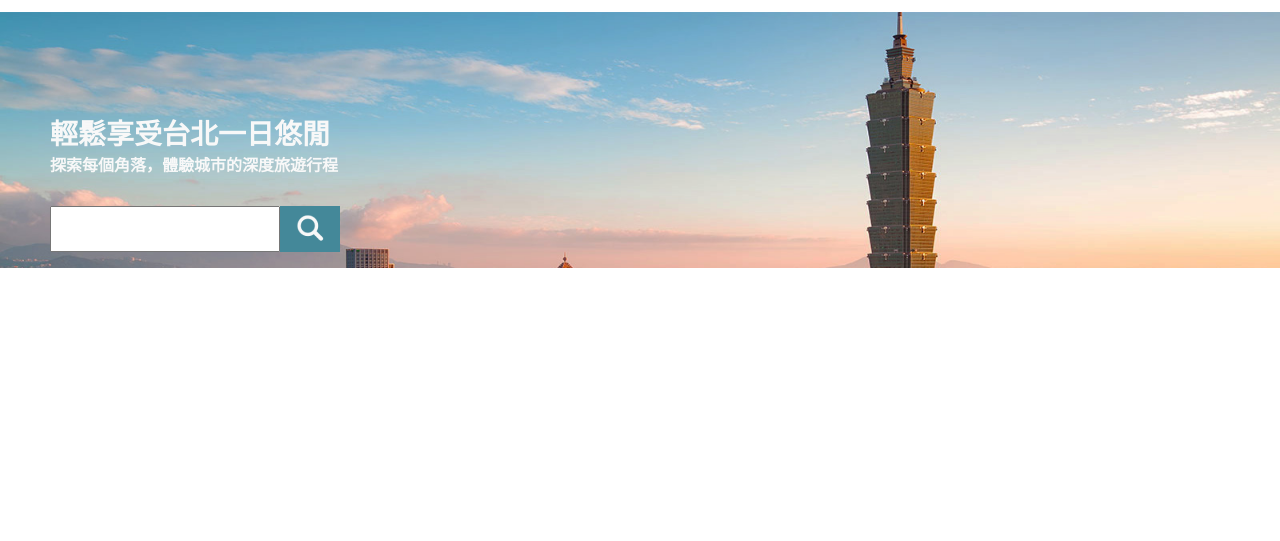
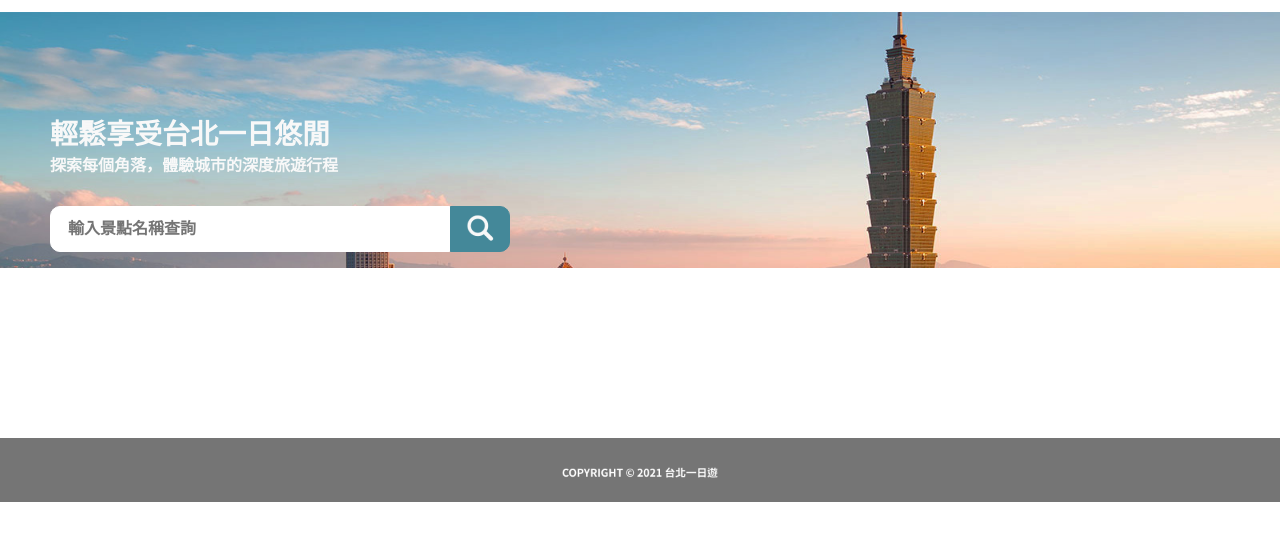
Before and after one commit to dirk122119/wehelp_phase2, a Flask app: page / in a window 1280 px wide. Shown: the part 54-595 px from the top of the page. Run offline with Flask 2, Linux system fonts and the light colour scheme.

Commit message:
html and css finish

```diff
--- a/app.py
+++ b/app.py
@@ -130,7 +130,7 @@
 			response.headers['Access-Control-Allow-Origin'] = '*'
 			return response
 		else:
-			response = make_response(jsonify({"error":True,"message":f"not find keyword : {keyword}"}),500)
+			response = make_response(jsonify({"error":True,"message":f"not find keyword : {keyword}"}),mimetype='application/json',status=500)
 			response.headers['content-type'] = 'application/json'
 			response.headers['Access-Control-Allow-Origin'] = '*'
 			return response
@@ -187,9 +187,10 @@
 	for item in results:
 		data.append(item[0])
 
-	response = make_response(jsonify({"data":data}),200)
-	response.headers['content-type'] = 'application/json'
-	response.headers['Access-Control-Allow-Origin'] = '*'
+	# json.dumps and jsonify difference
+	response = make_response(jsonify({"data":data}),200,{'content-type':'application/json','Access-Control-Allow-Origin':"*"})
+	# response.headers['content-type'] = 'application/json'
+	# response.headers['Access-Control-Allow-Origin'] = '*'
 	return response
 
 
--- a/static/css/style.css
+++ b/static/css/style.css
@@ -69,18 +69,11 @@
     width:60px;
     height:46px;
     color: white;
+    position: absolute;
+    border: none; /* <-- This thing here */
+    border:solid 1px var(--Primary_Color_70);
+    border-radius: 0 10px 10px 0;
 
-}
-.searchContainer{
-    margin-top:30px;
-}
-.searchContainer button{
-    position: absolute;
-    /* margin-bottom:0px; */
-}
-.viewSearch{
-    height:46px;
-    width: 230px;
 }
 .bannerContainer button img{
 
@@ -89,4 +82,120 @@
     background-position: center;
     background-repeat: no-repeat;
 }
+.searchContainer{
+    margin-top:30px;
 }
+
+.viewSearch{
+    height:46px;
+    width: 400px;
+    border: none; /* <-- This thing here */
+    border:solid 1px var(--Additional_Color_White);
+    border-radius: 10px 0 0 10px;
+}
+input::placeholder {
+    margin-left: 10px;
+    color:var(--Secondary_Color_50);
+    font-family:var(--Body_Bold_Typeface);
+    font-weight:var(--Body_Bold_Weight);
+    font-size:var(--Body_Bold_Size);
+    line-height:var(--Body_Bold_Height);
+    padding: 15px;
+  }
+.viewFlexContainer{
+    margin-top: 50px;
+    display: flex;
+    justify-content:center;
+    align-items: center;
+}
+.viewGridContainer{
+    margin: 20px 0 0 0;
+    width: 1200px;
+    display: grid;
+    gap: 30px;
+    grid-template-columns: auto auto auto auto;
+}
+.gridItem {
+
+    display: flex;
+    height:auto;
+    border: 1px solid var(--Secondary_Color_20);
+    border-radius: 10px;
+    justify-content: center;
+    flex-direction: column;
+    position: relative;
+    width:270px;
+    height: auto;
+
+}
+.gridItem img{
+    width: 270px;
+    height: 197px;
+    border-radius: 10px 10px 0px 0px;
+}
+.gridItem .gridItemTitle{
+    display: flex;
+    font-weight:var(--Body_Bold_Weight);
+    font-size:var(--Body_Bold_Size);
+    line-height:var(--Body_Bold_Height);
+    width:100%;
+    height: 40px;
+    background-color:var(--Additional_Color_Black);
+    align-items:center;
+    justify-content:left;
+    position: absolute;
+    opacity:0.6;
+    top:157px;
+
+}
+.gridItem .gridItemTitle a{
+    color: var(--Additional_Color_White);
+    font-family:var(--Body_Bold_Typeface);
+    margin: 10px;
+}
+.gridItem .gridItemInfo{
+    position: relative;
+    display: flex;
+    flex-direction: row;
+    width:100%;
+    height: 45px;
+    color: var(--Secondary_Color_50);
+    font-family:var(--Body_Med_Typeface);
+    font-weight:var(--Body_Med_Weight);
+    font-size:var(--Body_Med_Size);
+    line-height:var(--Body_Med_Height);
+
+}
+
+
+.mrtName{
+    width:50%;
+    display: flex;
+    align-items:center;
+    justify-content:left;
+}
+.mrtName a{
+    margin: 10px;
+}
+
+.categoryName{
+    width:50%;
+    display: flex;
+    align-items:center;
+    justify-content:right;
+}
+.categoryName a{
+    margin: 10px;
+}
+
+.footer{
+    margin-top: 100px;
+    background-image:url("../image/footer.png");
+    height: 5vw;
+    width: 100vw;
+    background-position: top;
+    background-repeat: no-repeat;
+    background-size: cover;
+}
+
+}
--- a/templates/index.html
+++ b/templates/index.html
@@ -6,6 +6,7 @@
     <meta name="viewport" content="width=device-width, initial-scale=1.0">
     <link rel="stylesheet" href="{{url_for('static', filename='css/sass.css')}}" />
     <link href="{{url_for('static', filename='css/style.css')}}" rel="stylesheet" type="text/css" />
+    <script type="text/javascript" src="{{url_for('static', filename='js/getData.js')}}"></script>
     <title>Taipei Trip</title>
 </head>
 <body>
@@ -21,15 +22,26 @@
 
         </ul>
     </nav>
+
     <div class="banner">
         <div class="bannerContainer">
             <div class="bannerHead">輕鬆享受台北一日悠閒</div>
             <div class="bannerBody">探索每個角落，體驗城市的深度旅遊行程</div>
             <div class="searchContainer">
-                <input type="search" class="viewSearch">
+                <input type="search" class="viewSearch" placeholder="輸入景點名稱查詢">
                 <button><img src="{{url_for('static', filename='image/icon_search.png')}}" alt=""></button>
             </div>
         </div>
     </div>
+
+    <div class="viewFlexContainer">
+        <div class="viewGridContainer">
+
+        </div>
+    </div>
+
+    <div class="footer">
+
+    </div>
 </body>
 </html>
```
Also changed, not shown: static/image/30k TimeLIne.html (added, +7 -0 lines), static/js/getData.js (+65 -2 lines), static/image/footer.png (added).
